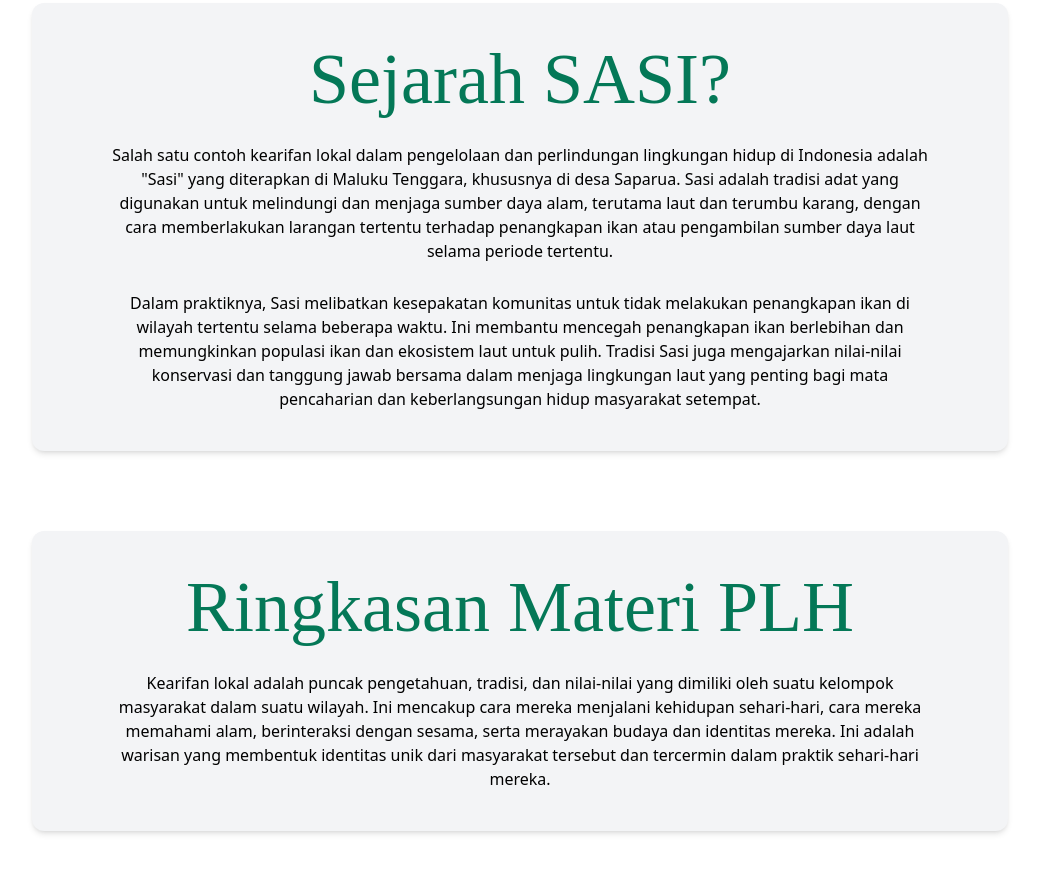
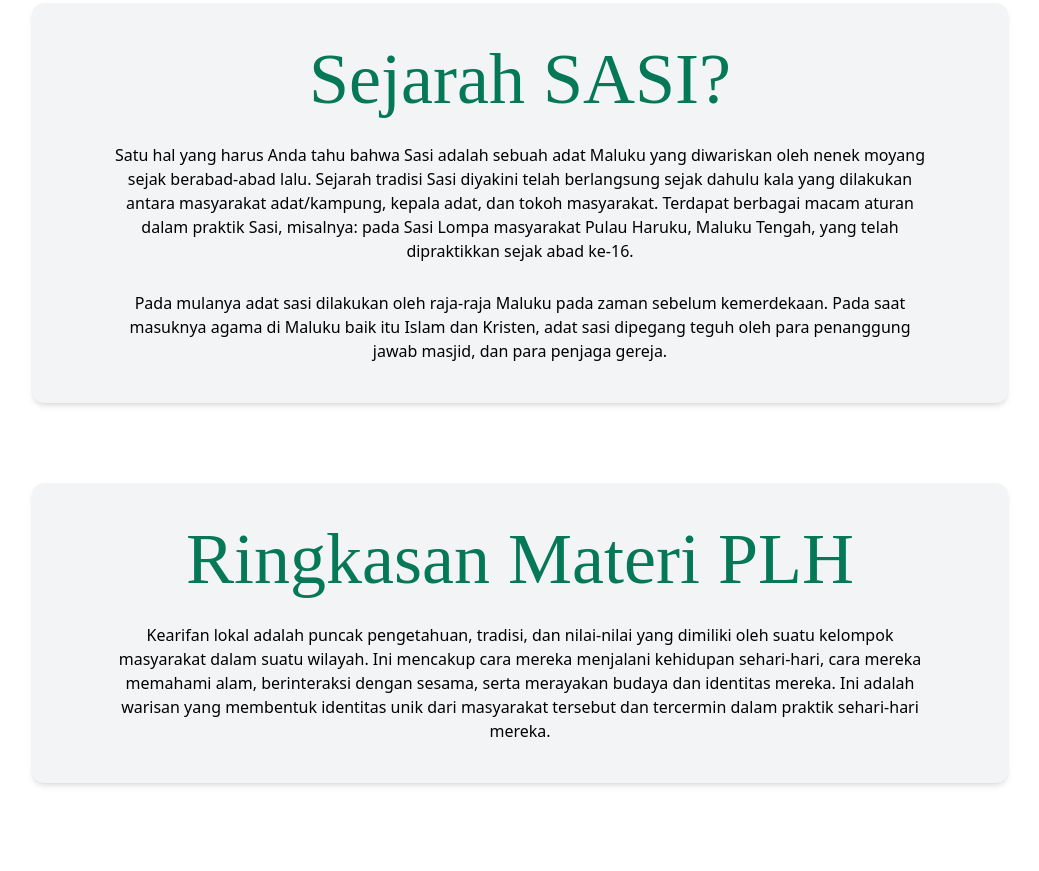
Before and after one commit to MrgRyyn/plhproject, a website: page index.html in a window 1280 px wide. Shown: the part 1285-2156 px from the top of the page, without its empty margins (120-1159 px from the left). After the commit the page ends 2108 px from the top, so only its background shows below. Drawn offline with nearby package versions, Linux system fonts and the light colour scheme; files that its build step writes are made by us from their sources.

Commit message:
change html

```diff
--- a/index.html
+++ b/index.html
@@ -67,8 +67,11 @@
     <section id="sejarah" class=" flex items-center justify-center px-10 py-10">
         <div class=" container gap-7 flex flex-col justify-center items-center shadow-md bg-gray-100 rounded-xl py-10 px-5 md:px-20">
             <h1 class=" text-5xl text-lora text-emerald-700 text-center md:text-7xl">Sejarah SASI?</h1>
-            <p class=" md:text-center">Salah satu contoh kearifan lokal dalam pengelolaan dan perlindungan lingkungan hidup di Indonesia adalah "Sasi" yang diterapkan di Maluku Tenggara, khususnya di desa Saparua. Sasi adalah tradisi adat yang digunakan untuk melindungi dan menjaga sumber daya alam, terutama laut dan terumbu karang, dengan cara memberlakukan larangan tertentu terhadap penangkapan ikan atau pengambilan sumber daya laut selama periode tertentu.</p>
-            <p class=" md:text-center">Dalam praktiknya, Sasi melibatkan kesepakatan komunitas untuk tidak melakukan penangkapan ikan di wilayah tertentu selama beberapa waktu. Ini membantu mencegah penangkapan ikan berlebihan dan memungkinkan populasi ikan dan ekosistem laut untuk pulih. Tradisi Sasi juga mengajarkan nilai-nilai konservasi dan tanggung jawab bersama dalam menjaga lingkungan laut yang penting bagi mata pencaharian dan keberlangsungan hidup masyarakat setempat.</p>
+            <p class=" md:text-center">Satu hal yang harus Anda tahu bahwa Sasi adalah sebuah adat Maluku yang diwariskan oleh nenek moyang sejak berabad-abad lalu.
+                Sejarah tradisi Sasi diyakini telah berlangsung sejak dahulu kala yang dilakukan antara masyarakat adat/kampung, kepala adat, dan tokoh masyarakat.
+                Terdapat berbagai macam aturan dalam praktik Sasi, misalnya: pada Sasi Lompa masyarakat Pulau Haruku, Maluku Tengah, yang telah dipraktikkan sejak abad ke-16.</p>
+            <p class=" md:text-center">Pada mulanya adat sasi dilakukan oleh raja-raja Maluku pada zaman sebelum kemerdekaan.
+            Pada saat masuknya agama di Maluku baik itu Islam dan Kristen, adat sasi dipegang teguh oleh para penanggung jawab masjid, dan para penjaga gereja.</p>
         </div>
     </section>
 
--- a/package.json
+++ b/package.json
@@ -5,6 +5,7 @@
   "name": "plh-web",
   "version": "1.0.0",
   "main": "tailwind.config.js",
+  "homepage": "https://mrgryyn.github.io/plhproject/",
   "dependencies": {
     "any-promise": "^1.3.0",
     "anymatch": "^3.1.3",
```
